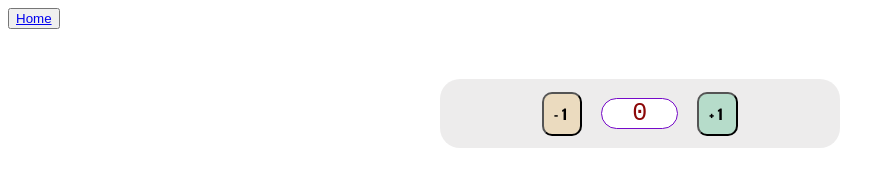
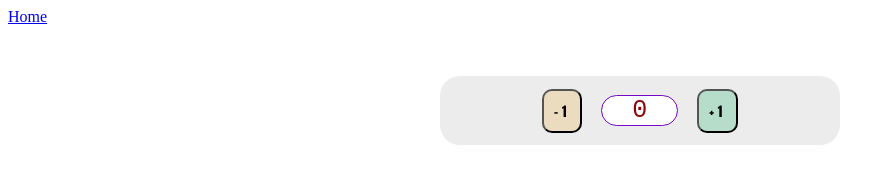
Before and after one commit to Malk0v/js-hw-07, a plain HTML site: page task-4.html in a window 1280 px wide. Shown: the whole page, without its empty margins (0-895 px from the left). Drawn offline with Linux system fonts and the light colour scheme.

Commit message:
Update task-4.html

```diff
--- a/task-4.html
+++ b/task-4.html
@@ -7,7 +7,7 @@
     <title>4</title>
 </head>
 <body class="body">
-    <button><a href="./index.html">Home</a></button>
+    <a href="./index.html">Home</a>
 
     <div class="all">
         <div class="count" id="counter">
```
